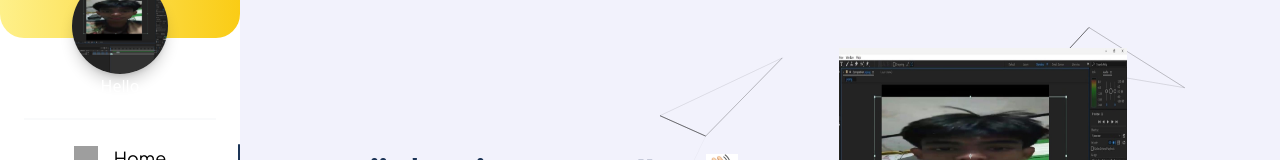
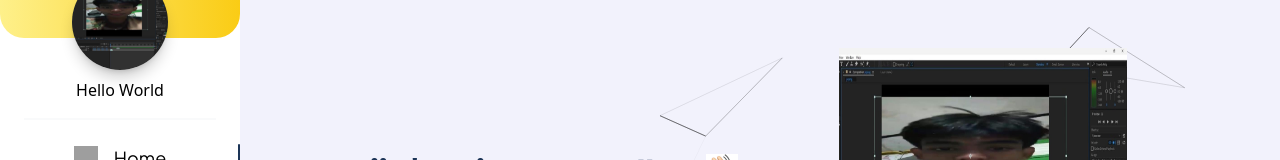
Before and after one commit to Bibintanggg/porto-V3, a React (Vite) app: page / in a window 1280 px wide. Shown: the part 122-282 px from the top of the page. Built offline with nearby package versions, Linux system fonts and the light colour scheme; grey boxes are pictures that could not be loaded.

Commit message:
Tipis Tipis

```diff
--- a/src/Component/Sidebar.jsx
+++ b/src/Component/Sidebar.jsx
@@ -57,7 +57,7 @@ function Sidebar() {
                 src={FotoBintang}
                 className="w-24 h-24 items-center justify-center rounded-full shadow-black/20 shadow-lg"
               />
-              <p className="text-white">Hello</p>
+              <p className="text-black pt-2">Hello World</p>
             </div>
             {timeOfDay === "morning" && (
               <div className="absolute inset-0 overflow-hidden">
```
